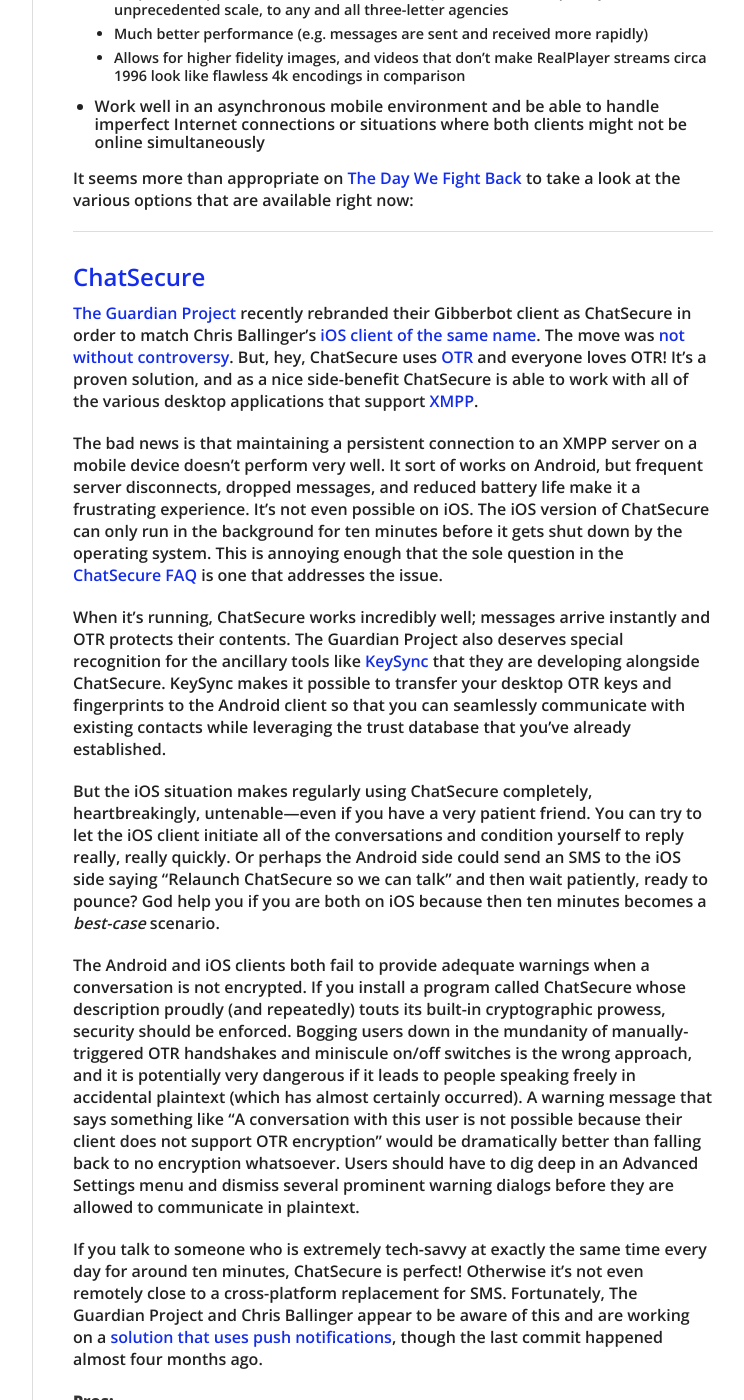
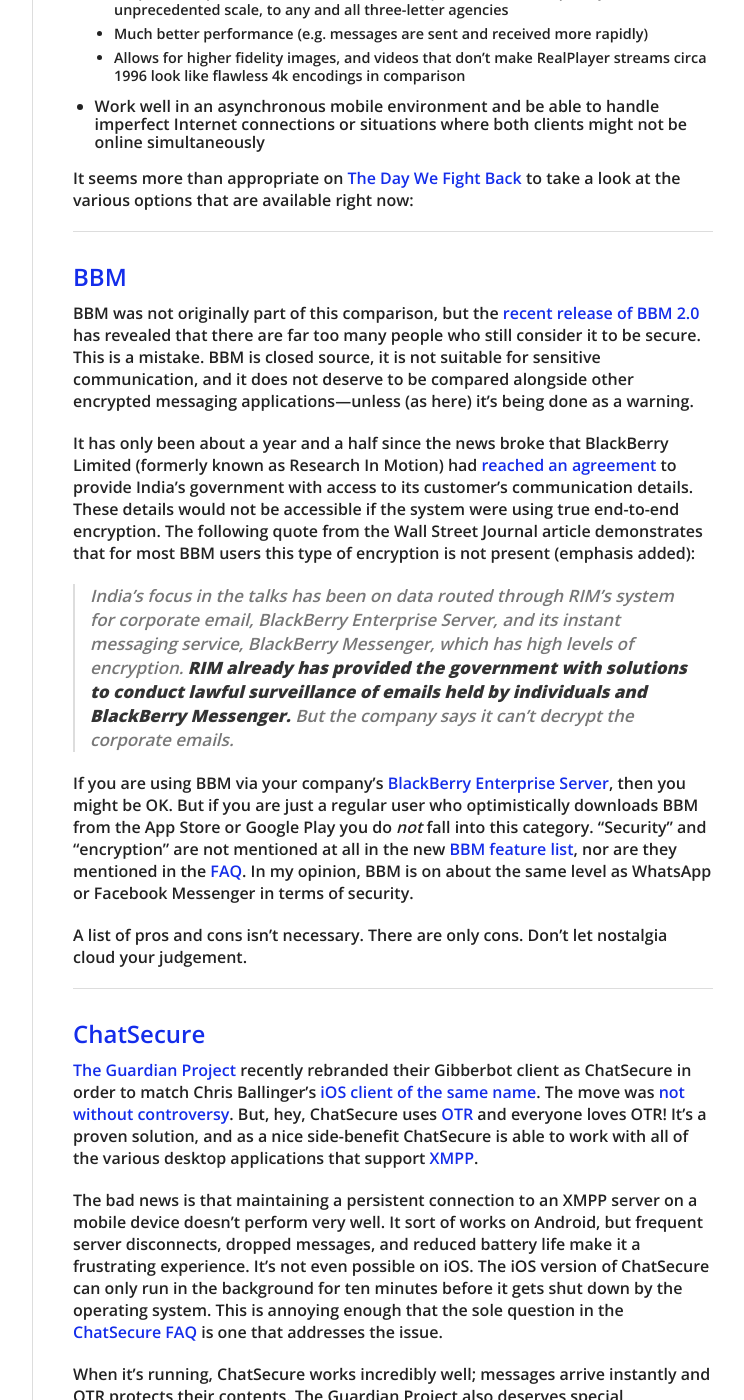
Before and after one commit to jlund/missingm, a Jekyll site: the page built from _posts/2014-02-11-fighting-dishfire-the-state-of-mobile-cross-platform-encrypted-messaging.md, in a window 1280 px wide and 1400 px high, scrolled down 713 px. Shown: the whole window, without its empty margins (378-1122 px from the left). Built offline with Jekyll 4.4.1, drawn with Linux system fonts in a browser that asks for light colours; nearby versions of some CDN libraries; comment, search, counter and statistics services are not loaded; some of the changed lines change nothing that is shown.

Commit message:
* Added BBM to the comparison * Added links for myEnigma and Redact in the Final Thoughts section

```diff
--- a/_posts/2014-02-11-fighting-dishfire-the-state-of-mobile-cross-platform-encrypted-messaging.md
+++ b/_posts/2014-02-11-fighting-dishfire-the-state-of-mobile-cross-platform-encrypted-messaging.md
@@ -18,6 +18,20 @@
 *   Work well in an asynchronous mobile environment and be able to handle imperfect Internet connections or situations where both clients might not be online simultaneously
 
 It seems more than appropriate on [The Day We Fight Back][5] to take a look at the various options that are available right now:
+
+* * *
+
+## [BBM][91]
+
+BBM was not originally part of this comparison, but the [recent release of BBM 2.0][92] has revealed that there are far too many people who still consider it to be secure. This is a mistake. BBM is closed source, it is not suitable for sensitive communication, and it does not deserve to be compared alongside other encrypted messaging applications---unless (as here) it's being done as a warning.
+
+It has only been about a year and a half since the news broke that BlackBerry Limited (formerly known as Research In Motion) had [reached an agreement][93] to provide India's government with access to its customer's communication details. These details would not be accessible if the system were using true end-to-end encryption. The following quote from the Wall Street Journal article demonstrates that for most BBM users this type of encryption is not present (emphasis added):
+
+> India's focus in the talks has been on data routed through RIM's system for corporate email, BlackBerry Enterprise Server, and its instant messaging service, BlackBerry Messenger, which has high levels of encryption. **RIM already has provided the government with solutions to conduct lawful surveillance of emails held by individuals and BlackBerry Messenger.** But the company says it can't decrypt the corporate emails.
+
+If you are using BBM via your company's [BlackBerry Enterprise Server][94], then you might be OK. But if you are just a regular user who optimistically downloads BBM from the App Store or Google Play you do *not* fall into this category. "Security" and "encryption" are not mentioned at all in the new [BBM feature list][95], nor are they mentioned in the [FAQ][96]. In my opinion, BBM is on about the same level as WhatsApp or Facebook Messenger in terms of security.
+
+A list of pros and cons isn't necessary. There are only cons. Don't let nostalgia cloud your judgement.
 
 * * *
 
@@ -269,7 +283,7 @@
 
 # Final Thoughts
 
-That's the state of things at this point in time. Perhaps some of you may be wondering where [TigerText][86], [Wickr][87], and various other options are in the above comparison. Well, if they can't be bothered to release *any* source code, fail to provide even basic protocol documentation, and have not posted a threat model analysis, then they are not worthy of your time or your attention. If there is something that I have missed, or if you notice any mistakes, please [let me know][88] and I will take care of it immediately. If the developers of any of the above applications would like to respond in detail to any of the points that were raised, I will happily include such comments alongside my writeup.
+That's the state of things at this point in time. Perhaps some of you may be wondering where [myEnigma][89], [Redact][90], [TigerText][86], [Wickr][87], and various other options are in the above comparison. Well, if they can't be bothered to release *any* source code, fail to provide even basic protocol documentation, and have not posted a threat model analysis, then they are not worthy of your time or your attention. If there is something that I have missed, or if you notice any mistakes, please [let me know][88] and I will take care of it immediately. If the developers of any of the above applications would like to respond in detail to any of the points that were raised, I will happily include such comments alongside my writeup.
 
 My sincere thanks to all of the organizations that are fighting to protect our messages from dragnet surveillance. I am optimistic that we will soon have several viable choices for securing the thoughts and hopes and dreams that we share with all of the people who are close to us---a list that does not include the NSA or GCHQ.
 
@@ -363,3 +377,11 @@
  [86]: http://www.tigertext.com/
  [87]: https://www.mywickr.com/en/index.php
  [88]: mailto:josh@joshlund.com
+ [89]: https://www.myenigma.com/
+ [90]: http://www.redactapp.com/
+ [91]: http://http://www.bbm.com/
+ [92]: http://blogs.blackberry.com/2014/02/bbm-2-update/
+ [93]: http://online.wsj.com/news/articles/SB10000872396390443404004577576614174157698
+ [94]: http://us.blackberry.com/business/software/bes/overview.html
+ [95]: http://www.bbm.com/bbm/en/bbm-features.html
+ [96]: http://www.bbm.com/bbm/en/bbm-faq.html
```
